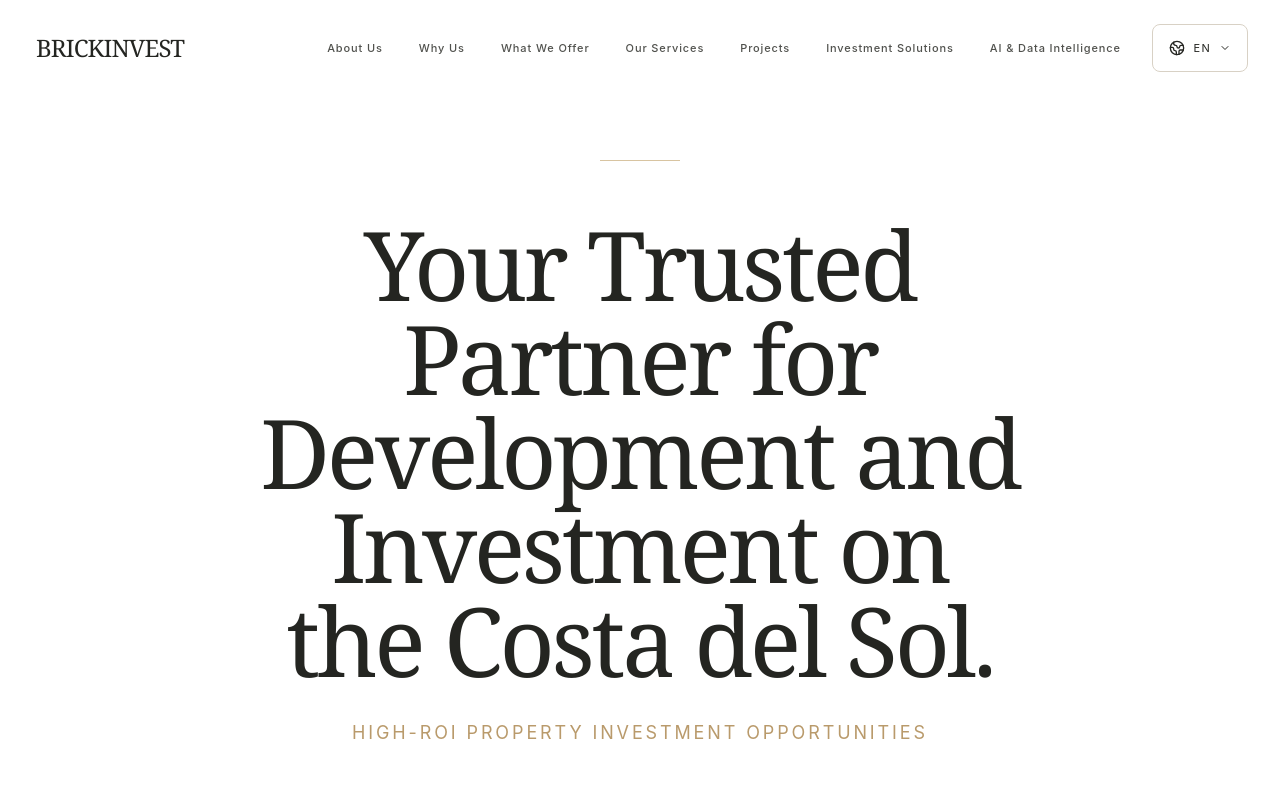
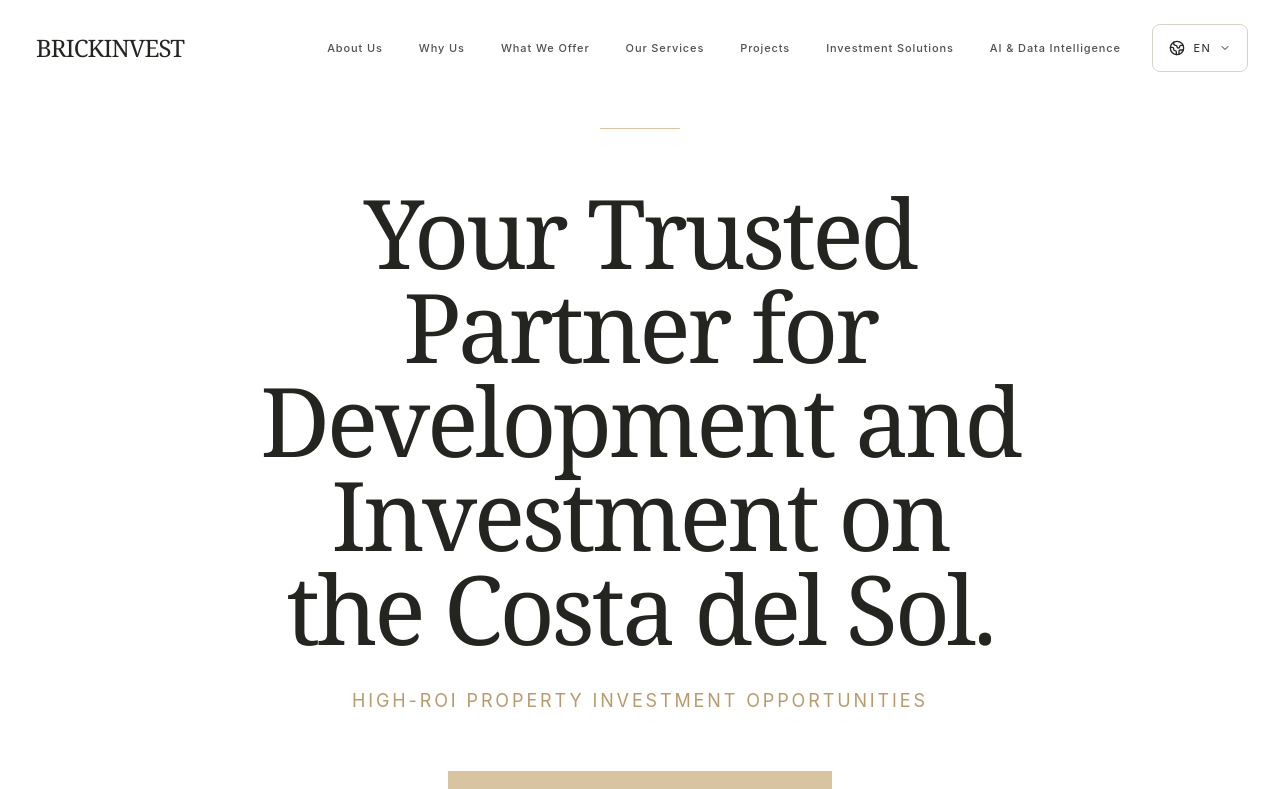
Before and after one commit to zdazix/brickinvest, a React (Vite) app in the folder app-1/: page / in a window 1280 px wide. Shown: the top 789 px of the page. Built offline with nearby package versions, Linux system fonts and the light colour scheme.

Commit message:
Move the entire Hero content group significantly higher by using the large empty space between the header and the mai...
Amazi-Operation-Id: task:cb1ec54f-3fe4-4b9a-8c1e-c7a684217481
Amazi-Operation-Payload: edbc609d1e5b418abb881834fb90c8aa77c0ac7a592358b8e5e4b55c6f726878

```diff
--- a/app-1/src/pages/home/components/HeroSection.tsx
+++ b/app-1/src/pages/home/components/HeroSection.tsx
@@ -259,10 +259,10 @@ export const HeroSection = () => {
   return (
     <main id="main-content">
       <section
-        className="relative flex min-h-[680px] items-center overflow-hidden bg-white"
+        className="relative flex min-h-[680px] items-start overflow-hidden bg-white"
         id="opportunities"
       >
-        <div className="mx-auto flex w-full max-w-[1600px] flex-col items-center justify-center px-6 pt-36 pb-24 text-center text-foreground sm:px-12 sm:pt-40 sm:pb-32 lg:px-20">
+        <div className="mx-auto flex w-full max-w-[1600px] flex-col items-center px-6 pt-28 pb-20 text-center text-foreground sm:px-12 sm:pt-32 sm:pb-24 lg:px-20">
           <div className="mb-10 h-px w-20 bg-primary sm:mb-14" />
           <h1 className="max-w-4xl font-primary text-5xl leading-[0.98] tracking-[-0.035em] sm:text-7xl lg:text-8xl">
             {t("trusted")}
```
